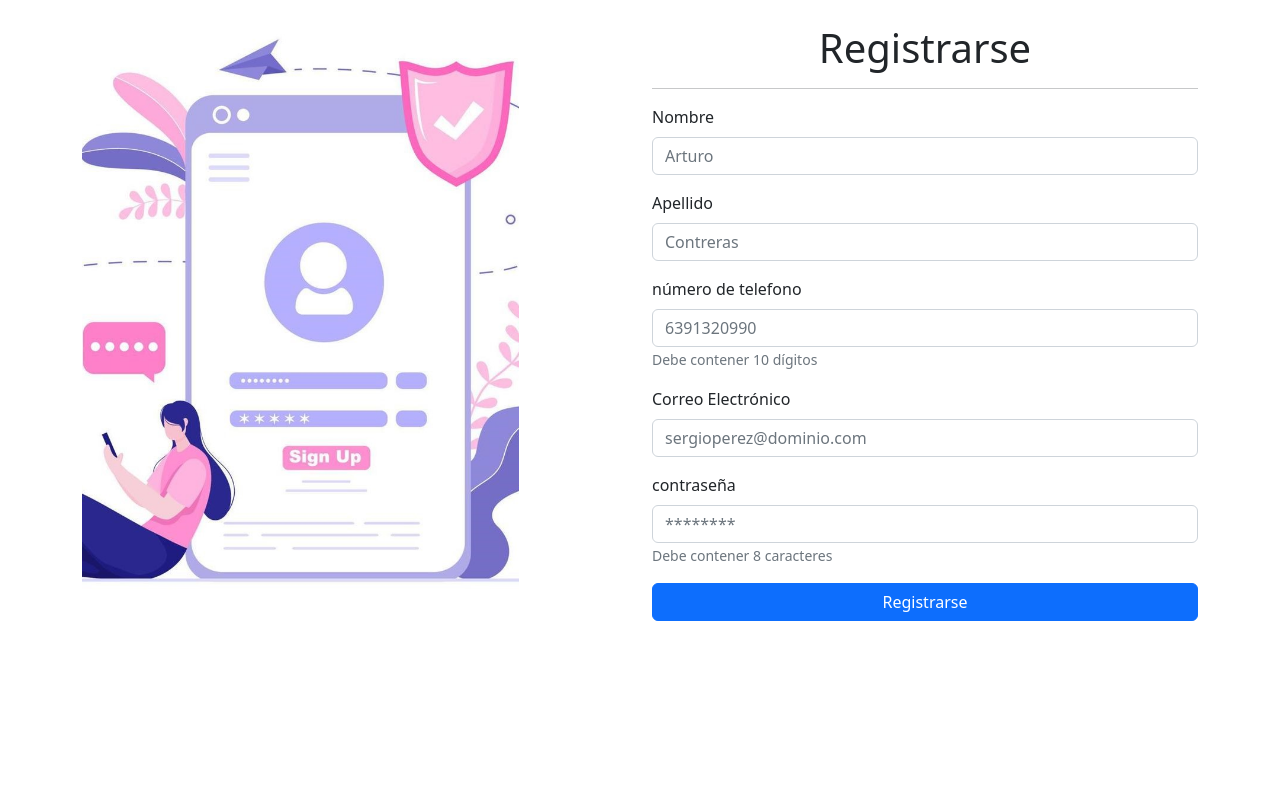
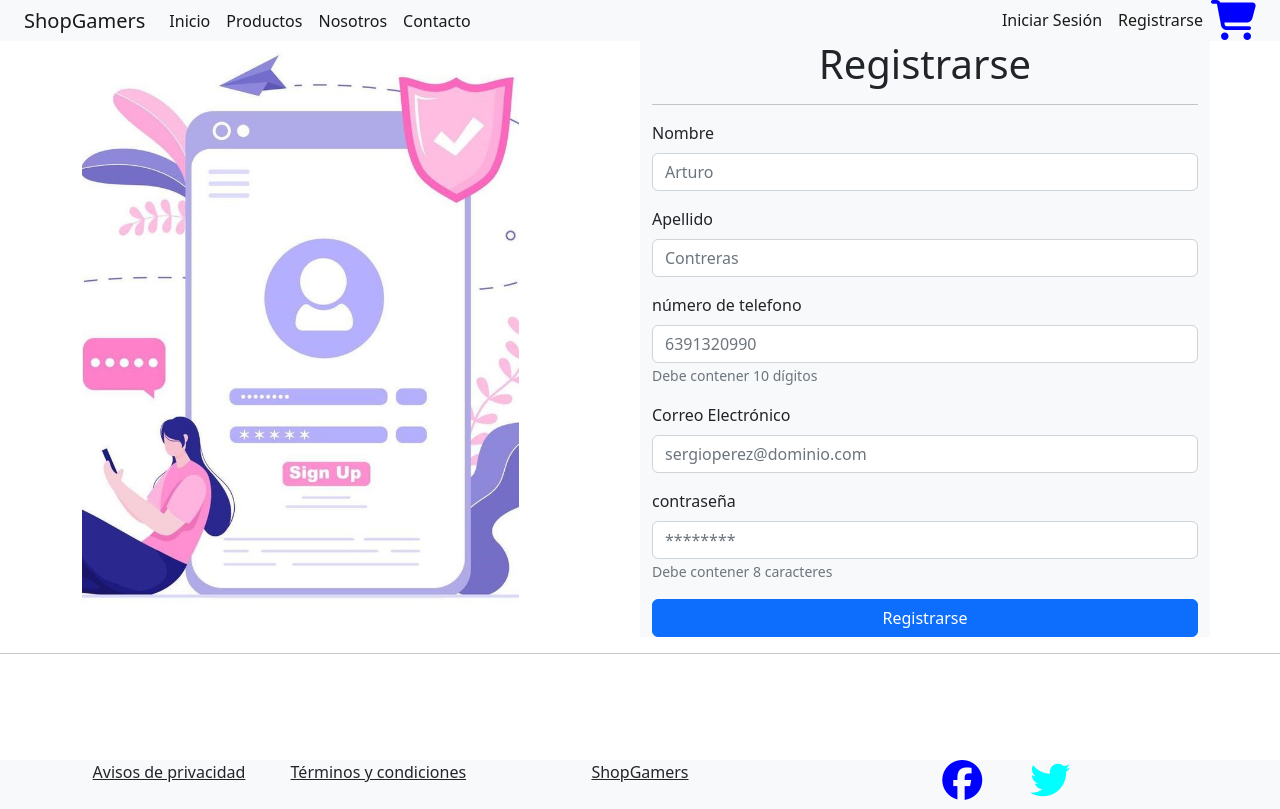
Before and after one commit to ArturoContrerasChaparro/proyectoEcommerceIndividual, a plain HTML site: page registro.html in a window 1280 px wide. Drawn offline with nearby package versions, Linux system fonts and the light colour scheme.

Commit message:
Se creó navBar y footer y se implementa a todas las páginas mediante un JS, también se creo el molde de todas las páginas del proyecto

```diff
--- /dev/null
+++ b/css/styles.css
@@ -0,0 +1,50 @@
+
+/* Como utilizar un fondo para tu página */
+
+/* body{
+background:url("../img/fondo.jpg");
+background-repeat: no-repeat;
+background-position: center center;
+height: 1800px;
+background-attachment: fixed;
+background-size: cover;
+} */
+
+*{
+
+    margin: 0%;
+    padding: 0%;
+}
+html {
+    min-height: 100%;
+    position: relative;
+  }
+  body {
+    margin: 0;
+    margin-bottom: 40px;
+  }
+  .footer{
+
+    position: absolute;
+    bottom: 0;
+    width: 100%;
+    height: 40px;
+}
+.fa-cart-shopping{
+    color: blue;
+    font-size: 40px;
+}
+.fa-facebook{
+    color: blue;
+    font-size: 40px;
+}
+.fa-twitter{
+    color: aqua;
+    font-size: 40px;
+}
+.nav-link:hover{
+    color: blue !important;
+}
+.navbar-brand:hover{
+    color: blue !important;
+}
--- /dev/null
+++ b/js/navBar_Footer.js
@@ -0,0 +1,65 @@
+let navBar = document.getElementById("navBar");
+let footer = document.getElementById("footer");
+navBar.innerHTML = `<nav class="navbar navbar-expand-md">
+    <div class="container-fluid gx-5 fixed-top bg-light">
+      <a class="navbar-brand" href="./index.html">ShopGamers</a>
+      <button class="navbar-toggler" type="button" data-bs-toggle="collapse" data-bs-target="#navbarSupportedContent" aria-controls="navbarSupportedContent" aria-expanded="false" aria-label="Toggle navigation">
+        <span class="navbar-toggler-icon"></span>
+      </button>
+      <div class="collapse navbar-collapse" id="navbarSupportedContent">
+        <ul class="navbar-nav me-auto mb-2 mb-lg-0">
+          <li class="nav-item">
+            <a class="nav-link active" href="./index.html">Inicio</a>
+          </li>
+          <li class="nav-item">
+            <a class="nav-link active" href="./productos.html">Productos</a>
+          </li>
+          <li class="nav-item">
+            <a class="nav-link active" href="./nosotros.html">Nosotros</a>
+          </li>
+          <li class="nav-item">
+            <a class="nav-link active" href="./contacto.html">Contacto</a>
+          </li>
+        </ul>
+        <div class="d-flex justify-content-end">
+        <ul class="navbar-nav me-auto mb-2 mb-lg-0">
+          <li class="nav-item">
+            <a class="nav-link active" href="./iniciosesion.html">Iniciar Sesión</a>
+          </li>
+          <li class="nav-item">
+            <a class="nav-link active" href="./registro.html">Registrarse</a>
+          </li>
+          <li class="nav-item">
+            <a href="./carrito.html"><i class="fa-solid fa-cart-shopping fa-x5"></i></a>
+          </li>
+        </ul>
+      </div>
+      </div>
+    </div>
+  </nav> `
+
+
+footer.innerHTML = `
+<hr>
+<footer class="footer">
+ <nav>
+   <div class="container-fluid gx-5 bg-light">
+     <div class="row">
+       <div class="col-md-12 col-lg-3 d-flex justify-content-center ">
+         <a class="navbar-brand sm-ms-5" href="./aviso.html"><ins>Avisos de privacidad</ins></a>
+       </div>
+       <div class="col-md-12 col-lg-1 d-flex justify-content-center ">
+         <a class="navbar-brand sm-me-5" href="./terminos.html"><ins>Términos y condiciones</ins></a>
+       </div>
+       <div class="col-md-12 col-lg-4 d-flex justify-content-center">
+         <a class="navbar-brand" href="./index.html"><ins>ShopGamers</ins></a>
+       </div>
+       <div class="col-md-12 col-lg-3 d-flex justify-content-center">
+         <a class="navbar-brand sm-ms-5 pb-2" href="https://www.facebook.com/"> <i class="fa-brands fa-facebook"></i></a>
+         <a class="navbar-brand ms-5" href="https://www.twitter.com/"> <i class="fa-brands fa-twitter"></i></a>
+       </div>
+   </div>
+   </div>
+ </div>
+ </nav>
+</footer> `
--- a/registro.html
+++ b/registro.html
@@ -6,6 +6,7 @@
     <meta name="viewport" content="width=device-width, initial-scale=1.0">
     <title>Registro</title>
     <link href="https://cdn.jsdelivr.net/npm/bootstrap@5.2.0/dist/css/bootstrap.min.css" rel="stylesheet" integrity="sha384-gH2yIJqKdNHPEq0n4Mqa/HGKIhSkIHeL5AyhkYV8i59U5AR6csBvApHHNl/vI1Bx" crossorigin="anonymous">
+    <link rel="stylesheet" type="text/css"  href="./css/styles.css">
 </head>
 <!--Quitar flechas al input type: number con css-->
 <style>
@@ -15,13 +16,18 @@ input[type=number]::-webkit-outer-spin-button{
 }
 </style>
 <body>
+  <!--Nabvar.js-->
+  <div id="navBar"></div>
+  <!--Fin nabVar--->
+
+  <!--Imágen y formulario-->
  <main>
     <div class="container align-items-center justify-content-center registro">
         <div class="row align-items-center justify-content-center">
             <div class="d-none d-md-block col-md-6">
                 <img src="./img/Registro.jpg"  width="80%">
             </div>
-            <div class="col-12 col-md-6 mt-4">
+            <div class="col-12 col-md-6 mt-4 bg-light">
                 <h1 class="text-center">Registrarse</h1>
                 <hr>
                 <form class="registro">
@@ -57,5 +63,15 @@ input[type=number]::-webkit-outer-spin-button{
         </div>
     </div>
  </main>
+ <!--fin Formulario-->
+
+
+<!--Footer-->
+<div id="footer"></div>
+<!--fin Footer-->
+ <script src="./js/navBar_Footer.js"></script>
+ <script src="https://kit.fontawesome.com/a2fde8c980.js" crossorigin="anonymous"></script>
+ <script src="https://cdn.jsdelivr.net/npm/@popperjs/core@2.11.5/dist/umd/popper.min.js" integrity="sha384-Xe+8cL9oJa6tN/veChSP7q+mnSPaj5Bcu9mPX5F5xIGE0DVittaqT5lorf0EI7Vk" crossorigin="anonymous"></script>
+<script src="https://cdn.jsdelivr.net/npm/bootstrap@5.2.0/dist/js/bootstrap.min.js" integrity="sha384-ODmDIVzN+pFdexxHEHFBQH3/9/vQ9uori45z4JjnFsRydbmQbmL5t1tQ0culUzyK" crossorigin="anonymous"></script>
 </body>
 </html>
```
Also changed, not shown: aviso.html (added, +24 -0 lines), carrito.html (added, +24 -0 lines), contacto.html (added, +24 -0 lines), index.html (added, +24 -0 lines), iniciosesion.html (added, +24 -0 lines), nosotros.html (added, +24 -0 lines), productos.html (added, +24 -0 lines), terminos.html (added, +24 -0 lines).
